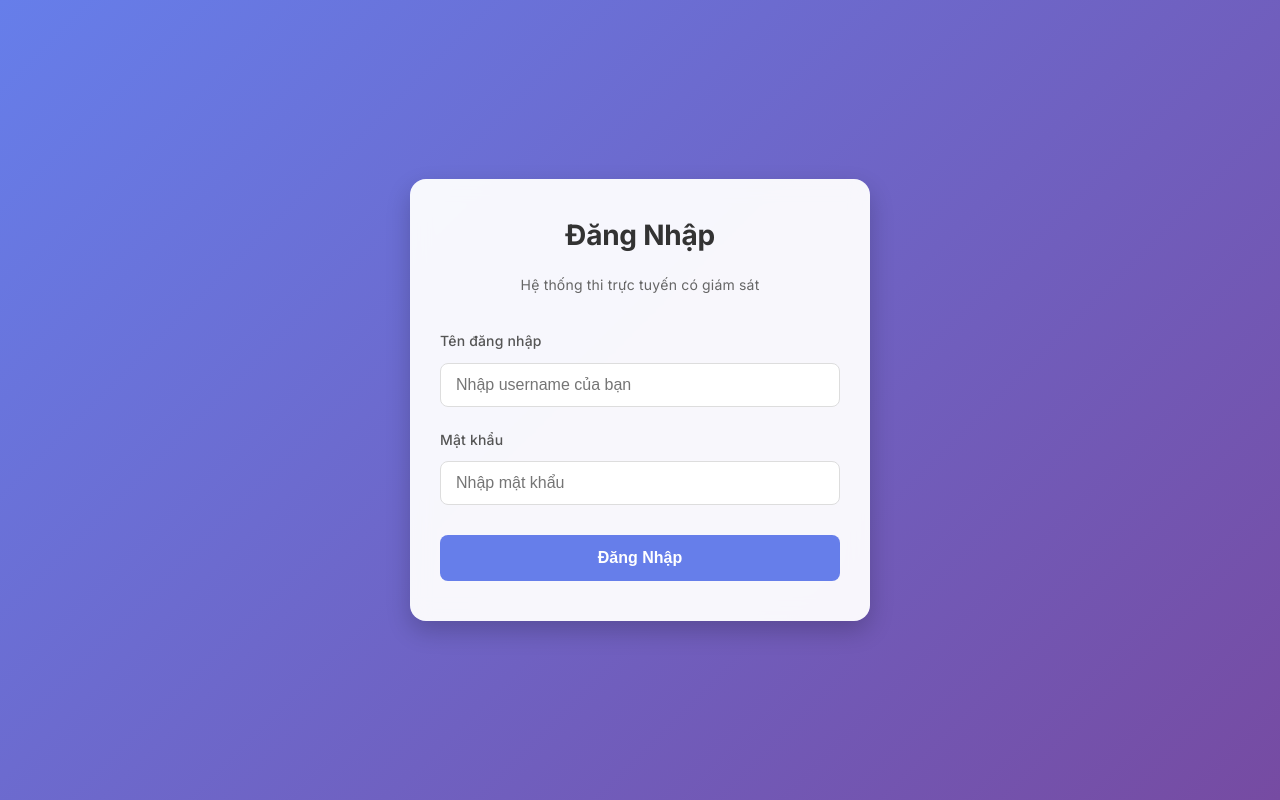
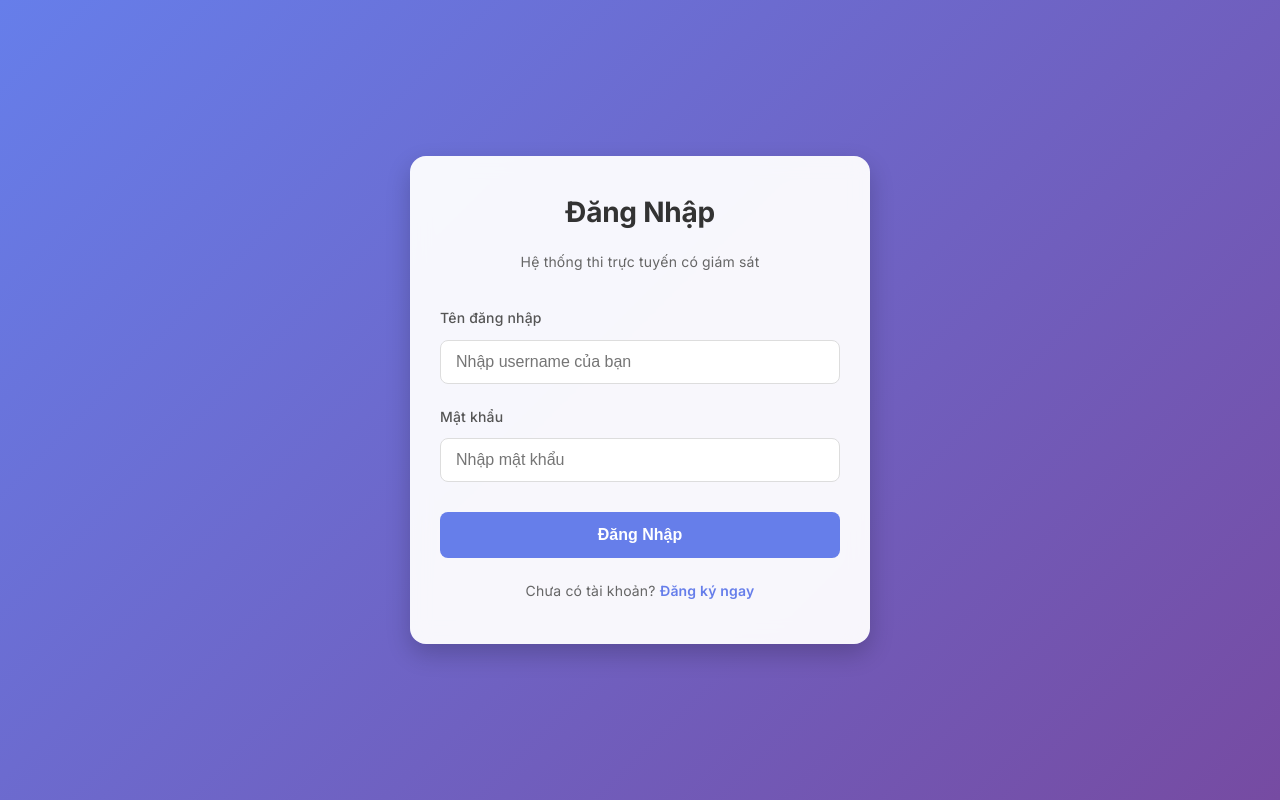
Before and after one commit to sunju17th/HeThongGiamSatThi, a React (Vite) app in the folder Frontend/: page /login in a window 1280 px wide. Built offline with nearby package versions, Linux system fonts and the light colour scheme.

Commit message:
them trang dang ki

```diff
--- a/Frontend/src/pages/LoginPage.jsx
+++ b/Frontend/src/pages/LoginPage.jsx
@@ -1,5 +1,5 @@
 import React, { useState } from 'react';
-import { useNavigate } from 'react-router-dom';
+import { useNavigate, Link } from 'react-router-dom';
 import { useAuth } from '../context/AuthContext';
 
 const LoginPage = () => {
@@ -110,7 +110,8 @@ const LoginPage = () => {
             marginBottom: '20px',
             fontSize: '14px',
             border: '1px solid #feb2b2'
-        }
+        },
+        linkText: { marginTop: '20px', fontSize: '14px', color: '#666' }
     };
 
     return (
@@ -154,6 +155,10 @@ const LoginPage = () => {
                         {isLoading ? 'Đang xử lý...' : 'Đăng Nhập'}
                     </button>
                 </form>
+
+                <div style={styles.linkText}>
+                    Chưa có tài khoản? <Link to="/register" style={{ color: '#667eea', fontWeight: '600', textDecoration: 'none' }}>Đăng ký ngay</Link>
+                </div>
             </div>
         </div>
     );
```
